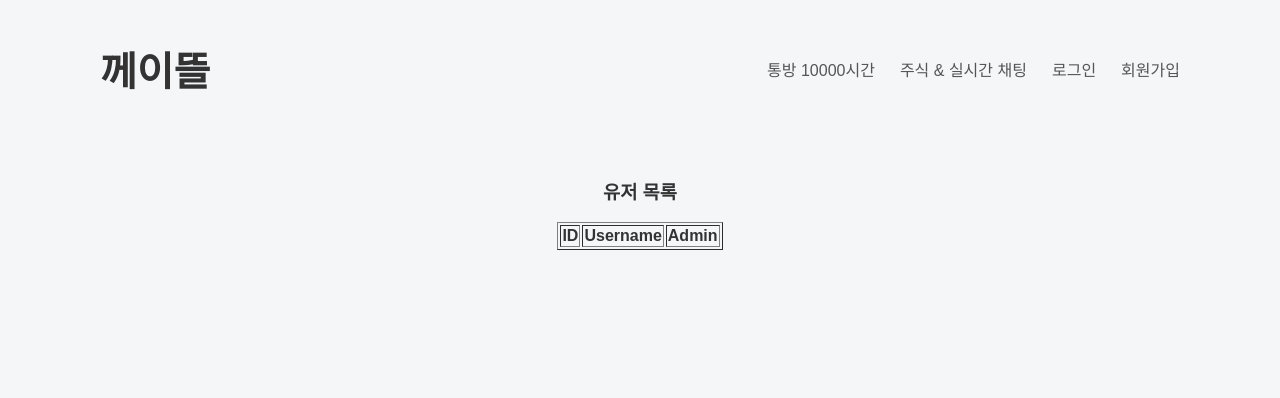
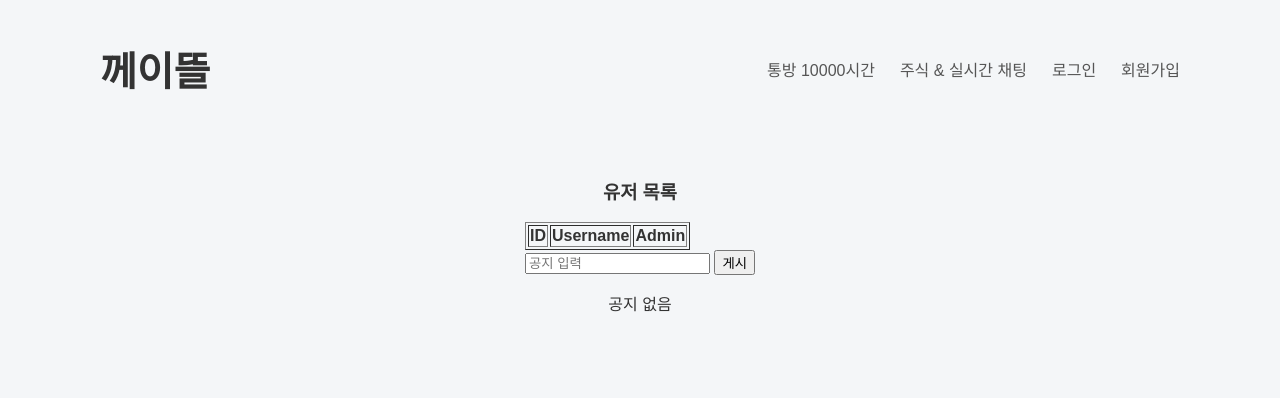
Before and after one commit to qnpfrebfqeifqemlfq/testsite, a Flask app: template templates/admin.html in a window 1280 px wide. Shown: the top 398 px of the page. Run offline with Flask 3, Linux system fonts and the light colour scheme; the template is opened without the code that fills it, so the values that code supplies are empty.

Commit message:
Enhance admin template with notice functionality
Added a form for posting notices and displaying current notices.

```diff
--- a/templates/admin.html
+++ b/templates/admin.html
@@ -22,6 +22,18 @@
             </tr>
             {% endfor %}
         </table>
+        <form method="POST">
+            <input type="text" name="text" placeholder="공지 입력">
+            <button type="submit">게시</button>
+        </form>
+
+        {% if notice %}
+            <p>현재 공지: {{ notice.text }}</p>
+
+            <a href="/admin/notice/delete">공지 삭제</a>
+        {% else %}
+            <p>공지 없음</p>
+        {% endif %}
     </div>
 </div>
 
```
